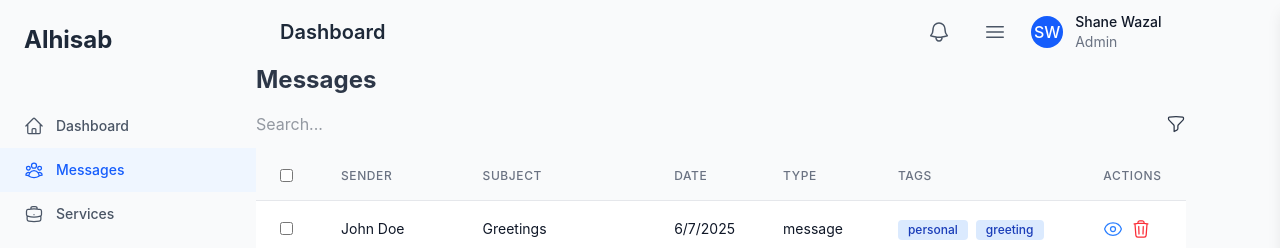
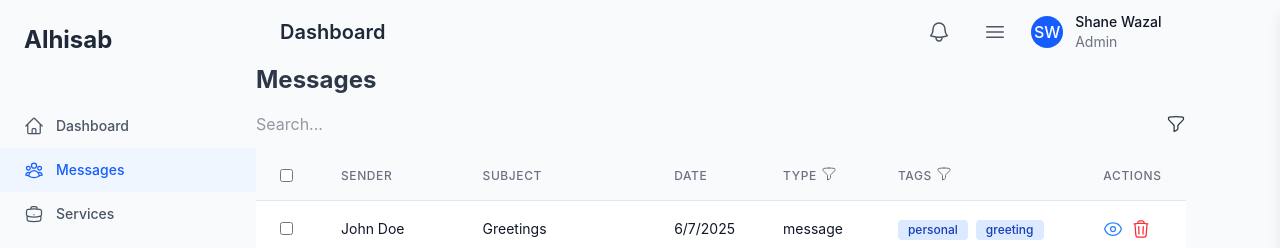
Before and after one commit to einfoengine/alhisab, a Next.js app in the folder frontend/: page /dashboard/messages in a window 1280 px wide. Shown: the top 248 px of the page. Built offline with nearby package versions, Linux system fonts and the light colour scheme.

Commit message:
TableBuilder column filter feature added

```diff
--- a/frontend/src/app/dashboard/messages/page.tsx
+++ b/frontend/src/app/dashboard/messages/page.tsx
@@ -19,8 +19,8 @@ const MessagesPage = () => {
     { key: 'sender', label: 'Sender', accessor: 'sender' },
     { key: 'subject', label: 'Subject', accessor: 'subject' },
     { key: 'date', label: 'Date', accessor: 'date' },
-    { key: 'type', label: 'Type', accessor: 'type' },
-    { key: 'tags', label: 'Tags', accessor: 'tags' }, // Add a column for tags
+    { key: 'type', label: 'Type', accessor: 'type', filterable: true },
+    { key: 'tags', label: 'Tags', accessor: 'tags', filterable: true }, // Add a column for tags
     { key: 'actions', label: 'Actions', accessor: 'actions' },
   ];
 
--- a/frontend/src/components/TableBuilder.tsx
+++ b/frontend/src/components/TableBuilder.tsx
@@ -1,8 +1,8 @@
 'use client';
 
-import { useState } from 'react';
-import { ChevronUpIcon, ChevronDownIcon, FunnelIcon, ArrowDownTrayIcon } from '@heroicons/react/24/outline';
-import { EyeIcon, TrashIcon } from '@heroicons/react/24/outline';
+import { useState, useEffect } from 'react';
+import { ChevronUpIcon, ChevronDownIcon } from '@heroicons/react/24/outline';
+import { EyeIcon, TrashIcon, FunnelIcon, ArrowDownTrayIcon } from '@heroicons/react/24/outline';
 
 interface Column {
   key: string;
@@ -48,8 +48,11 @@ export default function TableBuilder({
   const [sortConfig, setSortConfig] = useState<{ key: string; direction: 'asc' | 'desc' } | null>(null);
   const [searchTerm, setSearchTerm] = useState('');
   const [selectedItems, setSelectedItems] = useState<TableRow[]>([]);
-  const [filters, setFilters] = useState<Record<string, string>>({});
+  const [filters, setFilters] = useState<Record<string, string | number>>({});
   const [showFilters, setShowFilters] = useState(false);
+
+  // Add state to track the currently open filter dropdown
+  const [openFilter, setOpenFilter] = useState<string | null>(null);
 
   // Filter data based on search term and filters
   const filteredData = data.filter((item) => {
@@ -59,7 +62,8 @@ export default function TableBuilder({
 
     const matchesFilters = Object.entries(filters).every(([key, value]) => {
       if (!value) return true;
-      return String(item[key] || '').toLowerCase().includes(value.toLowerCase());
+      // Ensure value is converted to a string before calling toLowerCase
+      return String(item[key] || '').toLowerCase().includes(String(value).toLowerCase());
     });
 
     return matchesSearch && matchesFilters;
@@ -108,7 +112,7 @@ export default function TableBuilder({
   };
 
   // Handle filter change
-  const handleFilterChange = (key: string, value: string) => {
+  const handleFilterChange = (key: string, value: string | number) => {
     setFilters((prev) => ({ ...prev, [key]: value }));
     setCurrentPage(1);
   };
@@ -134,6 +138,73 @@ export default function TableBuilder({
       </button>
     </div>
   );
+
+  // Update the renderFilterDropdown function to handle single tag selection and reset functionality
+  const renderFilterDropdown = (columnKey: string) => {
+    const uniqueValues = Array.from(new Set(data.flatMap((item) => {
+      if (columnKey === 'tags' && typeof item[columnKey] === 'string') {
+        return item[columnKey].split(', ').map((tag) => tag.trim());
+      }
+      return [item[columnKey] ?? 'None'];
+    })));
+
+    return (
+      <div className="relative">
+        <button
+          className="filter-icon-button text-gray-500 hover:text-gray-700"
+          onClick={(e) => {
+            e.stopPropagation(); // Prevent event from propagating to the document
+            setOpenFilter((prev) => (prev === columnKey ? null : columnKey));
+          }}
+        >
+          <FunnelIcon className="w-4 h-4" />
+        </button>
+        {openFilter === columnKey && (
+          <div
+            className="absolute z-10 bg-white border rounded shadow-md mt-2 w-48"
+            onClick={(e) => e.stopPropagation()} // Prevent closing when clicking inside the dropdown
+          >
+            <button
+              className="block w-full text-left px-4 py-2 text-sm hover:bg-gray-100 text-red-500"
+              onClick={() => {
+                handleFilterChange(columnKey, ''); // Reset the filter
+                setOpenFilter(null);
+              }}
+            >
+              Reset Filter
+            </button>
+            {uniqueValues.map((value, index) => (
+              <button
+                key={index}
+                className={`block w-full text-left px-4 py-2 text-sm hover:bg-gray-100 ${
+                  filters[columnKey] === value ? 'bg-gray-200' : ''
+                }`}
+                onClick={() => {
+                  handleFilterChange(columnKey, value);
+                  setOpenFilter(null); // Close the dropdown after selecting a value
+                }}
+              >
+                {value}
+              </button>
+            ))}
+          </div>
+        )}
+      </div>
+    );
+  };
+
+  // Ensure the useEffect properly handles outside clicks
+  useEffect(() => {
+    const handleClickOutside = (event: MouseEvent) => {
+      const target = event.target as HTMLElement;
+      if (!target.closest('.relative')) {
+        setOpenFilter(null);
+      }
+    };
+
+    document.addEventListener('click', handleClickOutside);
+    return () => document.removeEventListener('click', handleClickOutside);
+  }, []);
 
   return (
     <div className="table-builder">
@@ -237,6 +308,7 @@ export default function TableBuilder({
                         <ChevronDownIcon className="h-4 w-4" />
                       )
                     )}
+                    {column.filterable && renderFilterDropdown(column.key)}
                   </div>
                 </th>
               ))}
```
